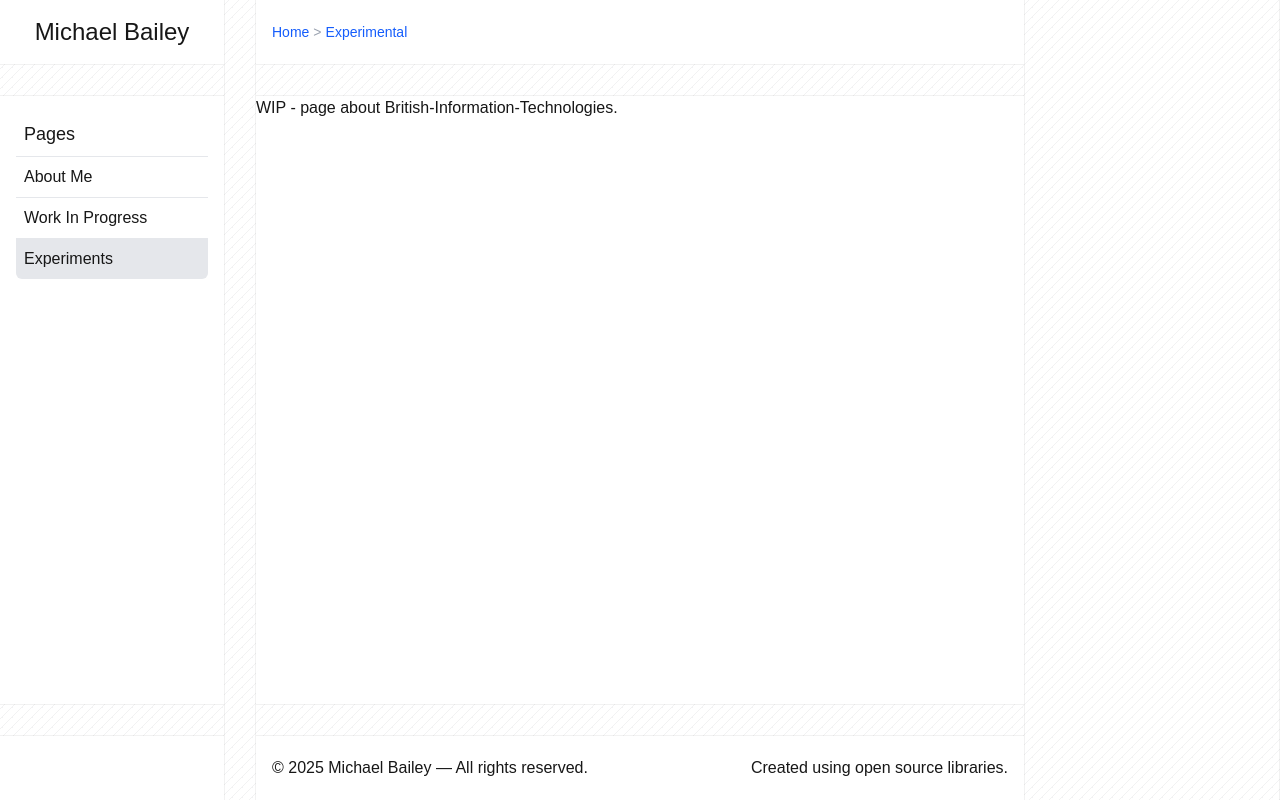
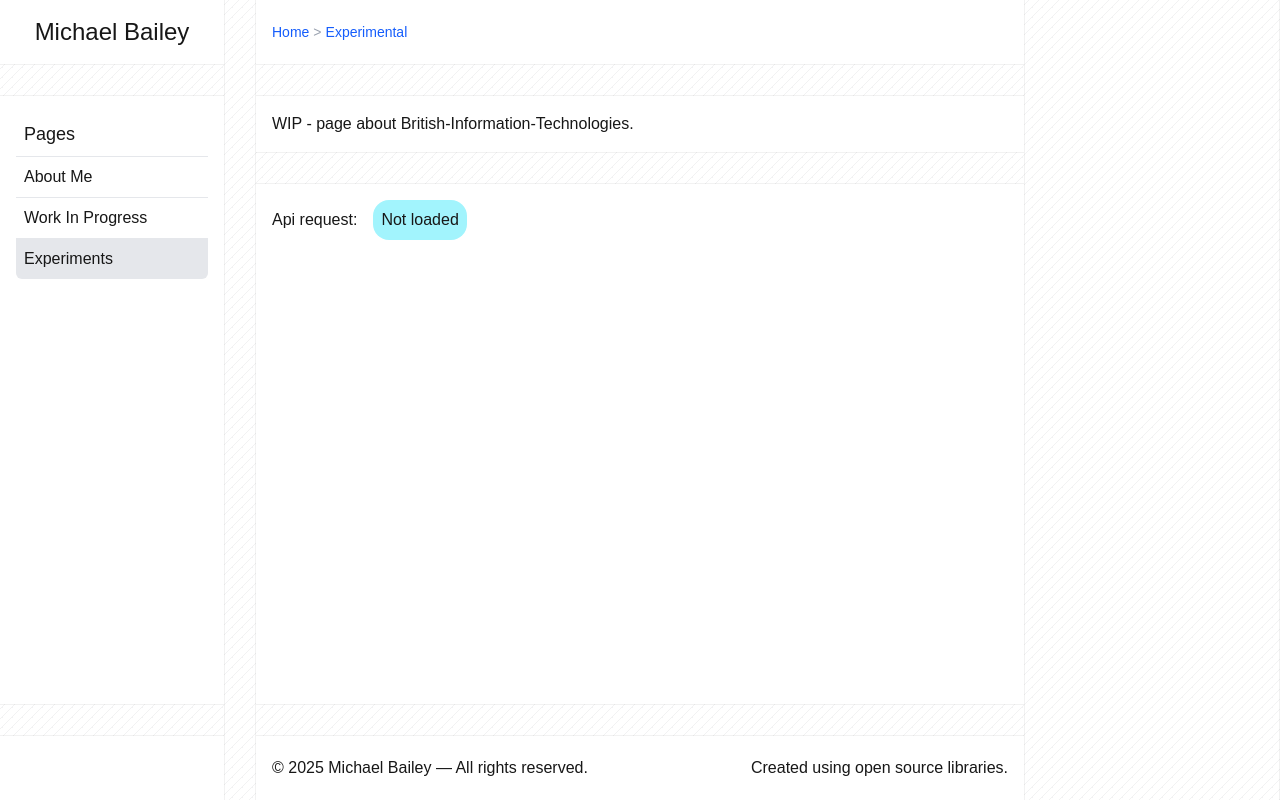
Before and after one commit to michael-bailey/personal_website, a Next.js app in the folder frontend/: page /experimental in a window 1280 px wide. Built offline with nearby package versions, Linux system fonts and the light colour scheme.

Commit message:
Added redirects and rewrites. Created button that makes a request.

```diff
--- a/frontend/next.config.ts
+++ b/frontend/next.config.ts
@@ -1,8 +1,26 @@
 import type { NextConfig } from "next";
+import {getApiBase} from "@/lib/environment";
 
 const nextConfig: NextConfig = {
   /* config options here */
-	output: "standalone"
+	output: "standalone",
+	rewrites: async () => [
+		{
+			source: '/api/:path*',
+			destination: `${getApiBase()}/api/:path*`,
+		},
+		{
+			source: '/graphql',
+			destination: `${getApiBase()}/graphql/`,
+		},
+	],
+	redirects: async () => [
+		{
+			source: "/graphiql",
+			destination: `${getApiBase()}/graphiql`,
+			permanent: true,
+		}
+	]
 };
 
 export default nextConfig;
--- a/frontend/src/app/experimental/page.tsx
+++ b/frontend/src/app/experimental/page.tsx
@@ -1,10 +1,22 @@
 import {ReactElement} from "react";
+import SectionedContent from "@/components/server/SectionedContent";
+import Section from "@/components/server/Section";
+import TestButton from "@/components/client/TestButton";
 
 
 export default async function Page(): Promise<ReactElement> {
+
 	return (
-		<div>
-			WIP - page about British-Information-Technologies.
-		</div>
+		<SectionedContent>
+			<Section>
+				<div>
+					WIP - page about British-Information-Technologies.
+				</div>
+			</Section>
+			<Section>
+				Api request:
+				<TestButton />
+			</Section>
+		</SectionedContent>
 	)
 }
--- /dev/null
+++ b/frontend/src/components/client/TestButton.tsx
@@ -0,0 +1,16 @@
+"use client"
+
+import {useCallback, useState} from "react";
+
+export default function TestButton() {
+
+	const [text, setText] = useState("Not loaded")
+
+	const call = useCallback(() => {
+		fetch("/api/test").then(res => res.text()).then(setText)
+	}, [])
+
+	return (
+		<button className="bg-cyan-200 rounded-2xl mx-4 p-2" onClick={call}>{text}</button>
+	)
+}
--- a/frontend/src/lib/environment.ts
+++ b/frontend/src/lib/environment.ts
@@ -1,2 +1,2 @@
 
-export const getApiBase = () => process.env.NEXT_PUBLIC_API_HOSTNAME
+export const getApiBase = () => process.env.API_HOSTNAME
```
